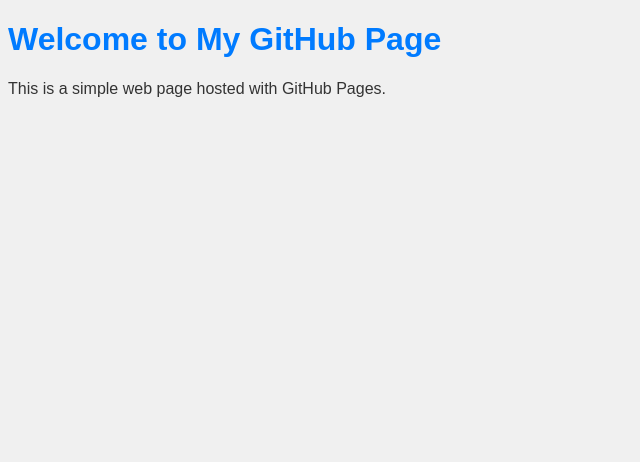
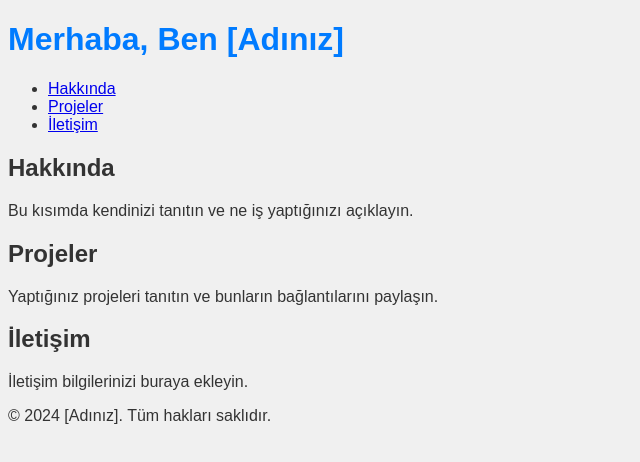
Before and after one commit to erdogandemirtas/erdogandemirtas.github.io, a plain HTML site: page index.html in a window 1280 px wide. Shown: the whole page, without its empty margins (0-640 px from the left). Drawn offline with Linux system fonts and the light colour scheme.

Commit message:
Update index.html

```diff
--- a/index.html
+++ b/index.html
@@ -1,14 +1,41 @@
 <!DOCTYPE html>
-<html lang="en">
+<html lang="tr">
 <head>
     <meta charset="UTF-8">
     <meta name="viewport" content="width=device-width, initial-scale=1.0">
-    <title>My GitHub Page</title>
-    <link rel="stylesheet" href="styles.css">
+    <meta name="description" content="GitHub sayfanız hakkında kısa bir açıklama.">
+    <title>GitHub Sayfanızın Başlığı</title>
+    <link rel="stylesheet" href="styles.css"> <!-- CSS dosyasını eklemeyi unutmayın -->
 </head>
 <body>
-    <h1>Welcome to My GitHub Page</h1>
-    <p>This is a simple web page hosted with GitHub Pages.</p>
-    <script src="scripts.js"></script>
+    <header>
+        <h1>Merhaba, Ben [Adınız]</h1>
+        <nav>
+            <ul>
+                <li><a href="#about">Hakkında</a></li>
+                <li><a href="#projects">Projeler</a></li>
+                <li><a href="#contact">İletişim</a></li>
+            </ul>
+        </nav>
+    </header>
+
+    <section id="about">
+        <h2>Hakkında</h2>
+        <p>Bu kısımda kendinizi tanıtın ve ne iş yaptığınızı açıklayın.</p>
+    </section>
+
+    <section id="projects">
+        <h2>Projeler</h2>
+        <p>Yaptığınız projeleri tanıtın ve bunların bağlantılarını paylaşın.</p>
+    </section>
+
+    <section id="contact">
+        <h2>İletişim</h2>
+        <p>İletişim bilgilerinizi buraya ekleyin.</p>
+    </section>
+
+    <footer>
+        <p>&copy; 2024 [Adınız]. Tüm hakları saklıdır.</p>
+    </footer>
 </body>
 </html>
```
